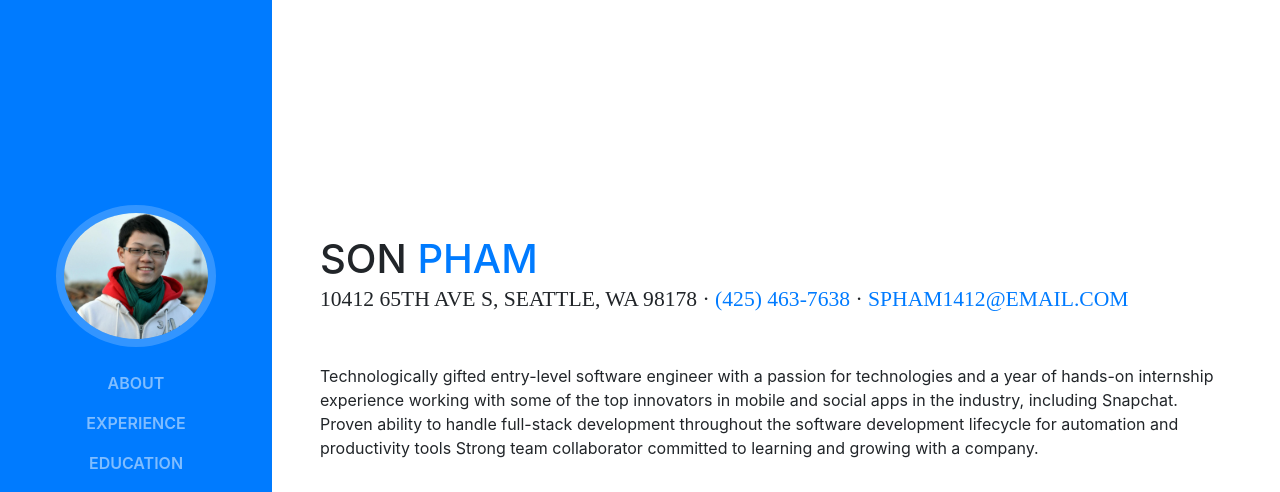
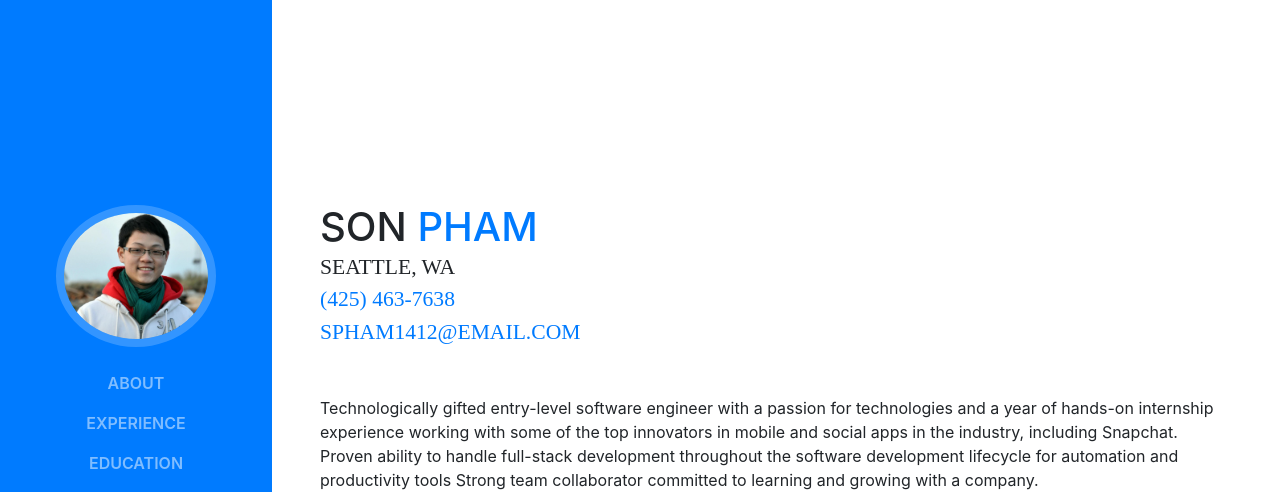
Before and after one commit to spham1412/spham1412.github.io, a website with bundled scripts: page index.html in a window 1280 px wide. Shown: the top 492 px of the page. Built offline with nearby package versions, Linux system fonts and the light colour scheme; a web font is replaced by a local one.

Commit message:
update contact

```diff
--- a/index.html
+++ b/index.html
@@ -71,7 +71,11 @@
       <h1 class="mb-0">Son
         <span class="text-primary">Pham</span>
       </h1>
-      <div class="subheading mb-5">10412 65th Ave S, Seattle, WA 98178 · <a href="tel:(425) 463-7638">(425) 463-7638</a> ·
+      <div class="subheading mb-0">Seattle, WA</div>
+      <div class="subheading mb-0">
+        <a href="tel:(425) 463-7638">(425) 463-7638</a>
+      </div>
+      <div class="subheading mb-5">
         <a href="mailto:spham1412@email.com">spham1412@email.com</a>
       </div>
       <p class="mb-5">
```
